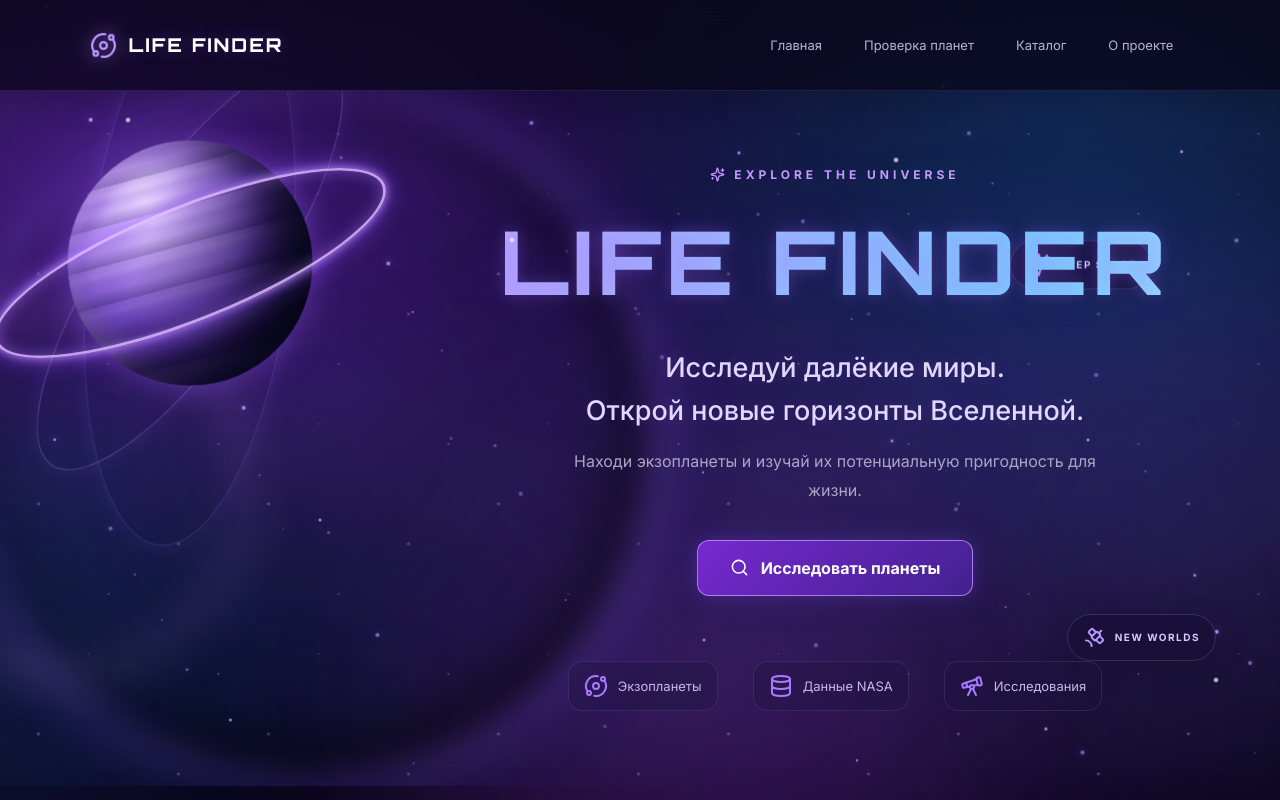
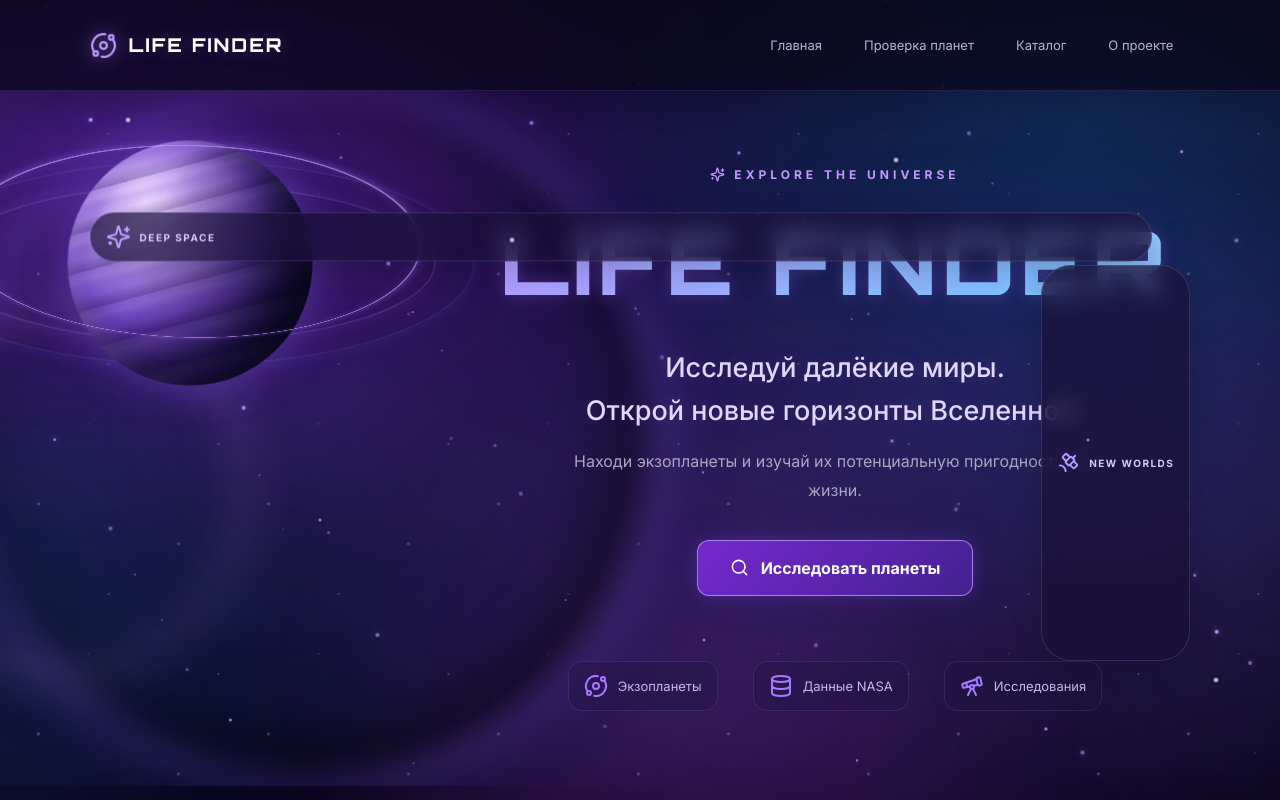
Before and after one commit to mayskk/life-finder-next, a React (Vite) app: page / in a window 1280 px wide. Shown: the top 800 px of the page. Built offline with nearby package versions, Linux system fonts and the light colour scheme.

Commit message:
Update style.css

```diff
--- a/src/style.css
+++ b/src/style.css
@@ -2942,3 +2942,115 @@ footer::after {
     display: none;
   }
 }
+
+/* Центрируем планету внутри орбит */
+.planet-scene {
+  position: relative !important;
+  display: flex !important;
+  align-items: center !important;
+  justify-content: center !important;
+}
+
+.planet-scene .planet-body {
+  position: absolute !important;
+  top: 50% !important;
+  left: 50% !important;
+  transform: translate(-50%, -50%) !important;
+  margin: 0 !important;
+}
+
+/* Орбиты располагаются вокруг планеты */
+.planet-scene::before,
+.planet-scene::after {
+  top: 50% !important;
+  left: 50% !important;
+  transform: translate(-50%, -50%) !important;
+}
+
+/* LIFE FINDER — новые объёмные кольца планеты */
+.planet-scene {
+  perspective: 1000px;
+}
+
+.planet-scene .planet-ring {
+  position: absolute;
+  top: 50%;
+  left: 50%;
+  width: 125%;
+  height: 125%;
+  border: 2px solid rgba(190, 155, 255, 0.65);
+  border-radius: 50%;
+  transform: translate(-50%, -50%) rotate(-28deg) rotateY(68deg);
+  box-shadow:
+    0 0 12px rgba(166, 112, 255, 0.45),
+    inset 0 0 12px rgba(166, 112, 255, 0.2);
+  pointer-events: none;
+  animation: livingRing 18s linear infinite;
+}
+
+@keyframes livingRing {
+  from {
+    transform: translate(-50%, -50%) rotate(-28deg) rotateY(68deg);
+  }
+  to {
+    transform: translate(-50%, -50%) rotate(332deg) rotateY(68deg);
+  }
+}
+
+/* Мягкое свечение планеты */
+.planet-scene .planet-body {
+  box-shadow:
+    inset -25px -20px 45px rgba(12, 5, 35, 0.7),
+    inset 12px 8px 25px rgba(255, 255, 255, 0.18),
+    0 0 45px rgba(151, 94, 255, 0.4);
+}
+
+/* Исправление расположения планеты и орбит */
+.planet-scene {
+  position: relative !important;
+  display: grid !important;
+  place-items: center !important;
+  isolation: isolate;
+}
+
+.planet-scene .planet-body {
+  position: absolute !important;
+  top: 50% !important;
+  left: 50% !important;
+  margin: 0 !important;
+  transform: translate(-50%, -50%) !important;
+  z-index: 2 !important;
+}
+
+/* Декоративные надписи поверх фоновых эффектов */
+.hero-decoration {
+  position: absolute !important;
+  z-index: 10 !important;
+  pointer-events: none;
+}
+
+.hero-decoration-one {
+  top: 18% !important;
+  left: 7% !important;
+}
+
+.hero-decoration-two {
+  top: 25% !important;
+  right: 7% !important;
+}
+
+/* Заголовок остаётся поверх декоративных элементов */
+.hero-content {
+  position: relative !important;
+  z-index: 5 !important;
+}
+
+/* Орбиты центрируются относительно сцены */
+.planet-scene::before,
+.planet-scene::after {
+  position: absolute !important;
+  top: 50% !important;
+  left: 50% !important;
+  transform: translate(-50%, -50%) !important;
+  pointer-events: none;
+}
```
